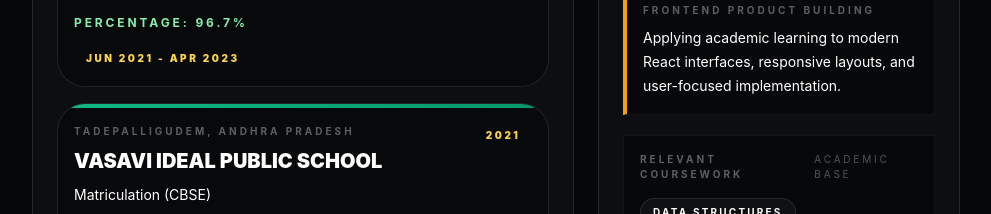
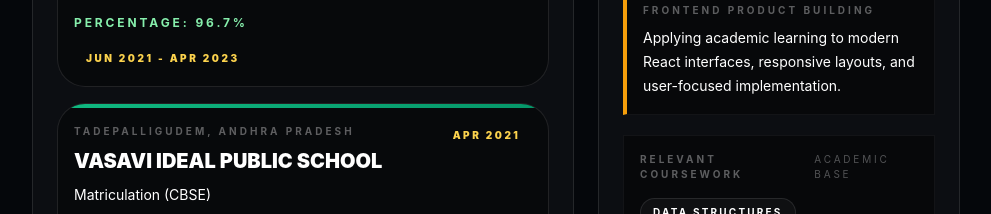
Before and after one commit to Harshit-ambati/portfolio, a React (Vite) app: page / in a window 1280 px wide. Shown: the part 6660-6874 px from the top of the page, without its empty margins (288-1279 px from the left). Built offline with nearby package versions, Linux system fonts and the light colour scheme.

Commit message:
added month

```diff
--- a/src/components/EducationSection.jsx
+++ b/src/components/EducationSection.jsx
@@ -25,7 +25,7 @@ const educationEntries = [
     institution: "Vasavi Ideal Public School",
     location: "Tadepalligudem, Andhra Pradesh",
     program: "Matriculation (CBSE)",
-    period: "2021",
+    period: "Apr 2021",
     scoreLabel: "Percentage",
     score: "90%",
     accent: "from-[#10B981] to-[#059669]",
```
